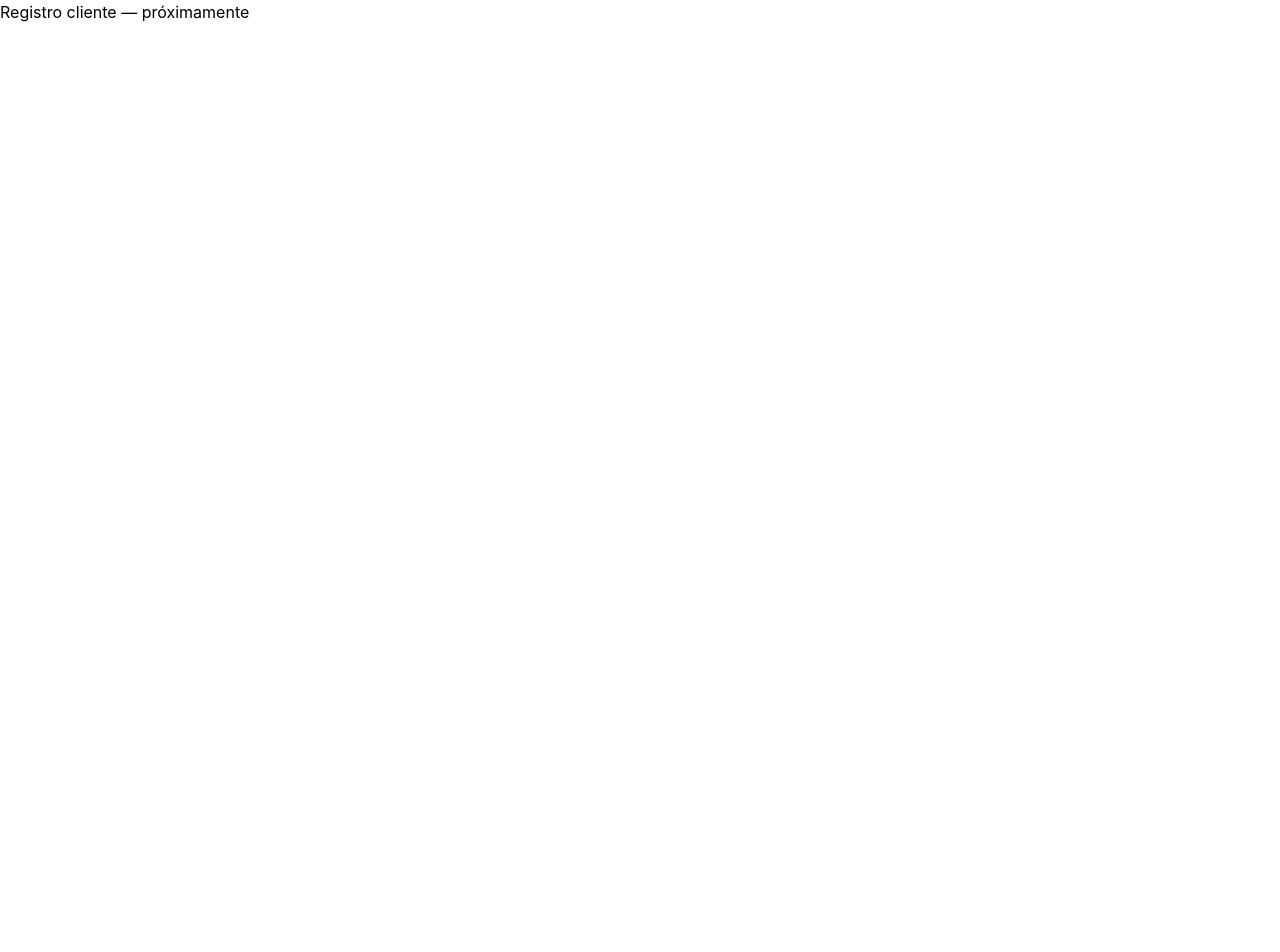
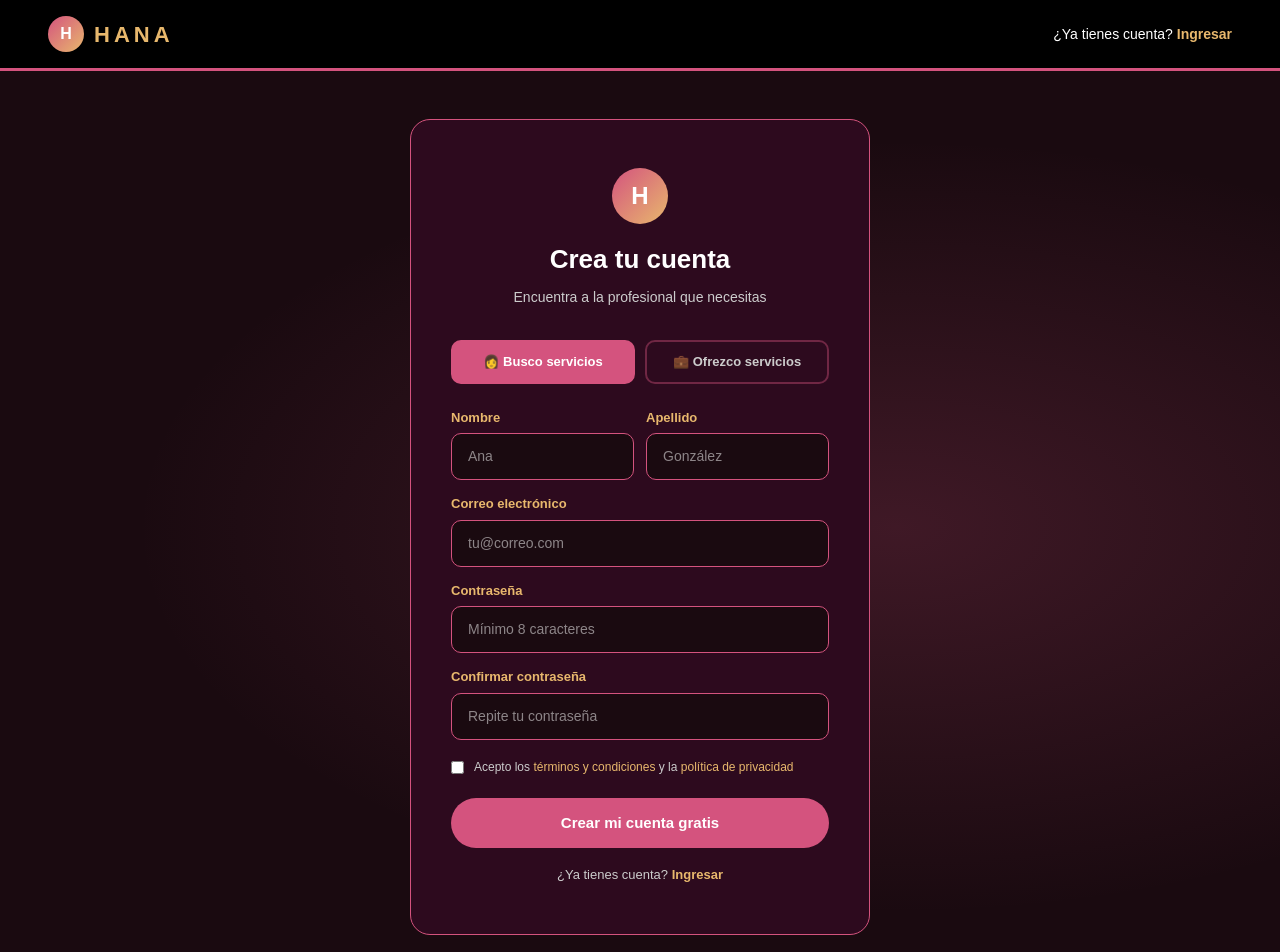
Before and after one commit to tornasol89/hana, a React app in the folder frontend/: page /register-client in a window 1280 px wide. Shown: the top 952 px of the page. Before the commit the page ends 800 px from the top, so only its background shows below. Built offline with nearby package versions, Linux system fonts and the light colour scheme; the HTML template or start-up script is replaced by a standard one.

Commit message:
feat: paginas login y registro cliente diseñadas

```diff
--- a/frontend/src/pages/RegisterClient.jsx
+++ b/frontend/src/pages/RegisterClient.jsx
@@ -1,5 +1,155 @@
+import { Link } from 'react-router-dom'
+
 function RegisterClient() {
-  return <div>Registro cliente — próximamente</div>
+  return (
+    <div style={{ backgroundColor: '#1a0a10', minHeight: '100vh', color: 'white', fontFamily: 'sans-serif', display: 'flex', flexDirection: 'column' }}>
+
+      {/* NAVBAR */}
+      <nav style={{
+        display: 'flex', justifyContent: 'space-between', alignItems: 'center',
+        padding: '16px 48px', backgroundColor: '#000000', borderBottom: '3px solid #d4537e',
+      }}>
+        <Link to="/" style={{ textDecoration: 'none', display: 'flex', alignItems: 'center', gap: '10px' }}>
+          <div style={{
+            width: '36px', height: '36px', borderRadius: '50%',
+            background: 'linear-gradient(135deg, #d4537e, #e8b86d)',
+            display: 'flex', alignItems: 'center', justifyContent: 'center',
+            fontWeight: '900', fontSize: '16px', color: 'white',
+          }}>H</div>
+          <span style={{ fontSize: '22px', fontWeight: '800', color: '#e8b86d', letterSpacing: '4px' }}>HANA</span>
+        </Link>
+        <Link to="/login" style={{ color: '#ffffff', fontSize: '14px', textDecoration: 'none', fontWeight: '500' }}>
+          ¿Ya tienes cuenta? <span style={{ color: '#e8b86d', fontWeight: '700' }}>Ingresar</span>
+        </Link>
+      </nav>
+
+      {/* CONTENIDO */}
+      <div style={{
+        flex: 1, display: 'flex', alignItems: 'center', justifyContent: 'center',
+        padding: '48px 24px',
+        background: 'radial-gradient(ellipse at 70% 50%, rgba(212,83,126,0.2) 0%, transparent 60%), #1a0a10',
+      }}>
+        <div style={{
+          background: '#2d0a1e', border: '1px solid #d4537e',
+          borderRadius: '20px', padding: '48px 40px', width: '100%', maxWidth: '460px',
+        }}>
+
+          {/* TÍTULO */}
+          <div style={{ textAlign: 'center', marginBottom: '32px' }}>
+            <div style={{
+              width: '56px', height: '56px', borderRadius: '50%',
+              background: 'linear-gradient(135deg, #d4537e, #e8b86d)',
+              display: 'flex', alignItems: 'center', justifyContent: 'center',
+              fontWeight: '900', fontSize: '24px', color: 'white', margin: '0 auto 16px',
+            }}>H</div>
+            <h1 style={{ fontSize: '26px', fontWeight: '800', color: '#ffffff', margin: '0 0 8px' }}>
+              Crea tu cuenta
+            </h1>
+            <p style={{ fontSize: '14px', color: '#cccccc', margin: 0 }}>
+              Encuentra a la profesional que necesitas
+            </p>
+          </div>
+
+          {/* SELECTOR TIPO DE CUENTA */}
+          <div style={{ display: 'flex', gap: '10px', marginBottom: '24px' }}>
+            <div style={{
+              flex: 1, textAlign: 'center', padding: '10px',
+              backgroundColor: '#d4537e', border: '2px solid #d4537e',
+              borderRadius: '10px', cursor: 'pointer',
+            }}>
+              <div style={{ fontSize: '13px', fontWeight: '700', color: 'white' }}>👩 Busco servicios</div>
+            </div>
+            <Link to="/register-worker" style={{
+              flex: 1, textAlign: 'center', padding: '10px',
+              backgroundColor: 'transparent', border: '2px solid rgba(212,83,126,0.4)',
+              borderRadius: '10px', cursor: 'pointer', textDecoration: 'none',
+            }}>
+              <div style={{ fontSize: '13px', fontWeight: '700', color: '#cccccc' }}>💼 Ofrezco servicios</div>
+            </Link>
+          </div>
+
+          {/* FORMULARIO */}
+          <div style={{ display: 'flex', flexDirection: 'column', gap: '14px' }}>
+
+            <div style={{ display: 'flex', gap: '12px' }}>
+              <div style={{ flex: 1 }}>
+                <label style={{ fontSize: '13px', color: '#e8b86d', fontWeight: '600', display: 'block', marginBottom: '6px' }}>
+                  Nombre
+                </label>
+                <input type="text" placeholder="Ana" style={inputStyle} />
+              </div>
+              <div style={{ flex: 1 }}>
+                <label style={{ fontSize: '13px', color: '#e8b86d', fontWeight: '600', display: 'block', marginBottom: '6px' }}>
+                  Apellido
+                </label>
+                <input type="text" placeholder="González" style={inputStyle} />
+              </div>
+            </div>
+
+            <div>
+              <label style={{ fontSize: '13px', color: '#e8b86d', fontWeight: '600', display: 'block', marginBottom: '6px' }}>
+                Correo electrónico
+              </label>
+              <input type="email" placeholder="tu@correo.com" style={inputStyle} />
+            </div>
+
+            <div>
+              <label style={{ fontSize: '13px', color: '#e8b86d', fontWeight: '600', display: 'block', marginBottom: '6px' }}>
+                Contraseña
+              </label>
+              <input type="password" placeholder="Mínimo 8 caracteres" style={inputStyle} />
+            </div>
+
+            <div>
+              <label style={{ fontSize: '13px', color: '#e8b86d', fontWeight: '600', display: 'block', marginBottom: '6px' }}>
+                Confirmar contraseña
+              </label>
+              <input type="password" placeholder="Repite tu contraseña" style={inputStyle} />
+            </div>
+
+            <div style={{ display: 'flex', alignItems: 'flex-start', gap: '10px', marginTop: '4px' }}>
+              <input type="checkbox" style={{ marginTop: '3px', accentColor: '#d4537e' }} />
+              <span style={{ fontSize: '12px', color: '#cccccc', lineHeight: '1.5' }}>
+                Acepto los <span style={{ color: '#e8b86d', cursor: 'pointer' }}>términos y condiciones</span> y la <span style={{ color: '#e8b86d', cursor: 'pointer' }}>política de privacidad</span>
+              </span>
+            </div>
+
+            <button style={{
+              backgroundColor: '#d4537e', color: 'white',
+              padding: '14px', borderRadius: '50px', border: 'none',
+              fontSize: '15px', fontWeight: '700', cursor: 'pointer', marginTop: '8px',
+            }}>
+              Crear mi cuenta gratis
+            </button>
+
+            <div style={{ textAlign: 'center' }}>
+              <span style={{ fontSize: '13px', color: '#cccccc' }}>¿Ya tienes cuenta? </span>
+              <Link to="/login" style={{ fontSize: '13px', color: '#e8b86d', fontWeight: '700', textDecoration: 'none' }}>
+                Ingresar
+              </Link>
+            </div>
+
+          </div>
+        </div>
+      </div>
+
+      {/* FOOTER */}
+      <footer style={{
+        textAlign: 'center', padding: '20px',
+        backgroundColor: '#000000', borderTop: '2px solid #d4537e',
+      }}>
+        <span style={{ fontSize: '12px', color: '#cccccc' }}>© 2025 Hana · Conectando mujeres, construyendo confianza</span>
+      </footer>
+
+    </div>
+  )
+}
+
+const inputStyle = {
+  width: '100%', padding: '12px 16px', borderRadius: '10px',
+  backgroundColor: '#1a0a10', border: '1.5px solid #d4537e',
+  color: '#ffffff', fontSize: '14px', outline: 'none',
+  boxSizing: 'border-box',
 }
 
 export default RegisterClient
```
